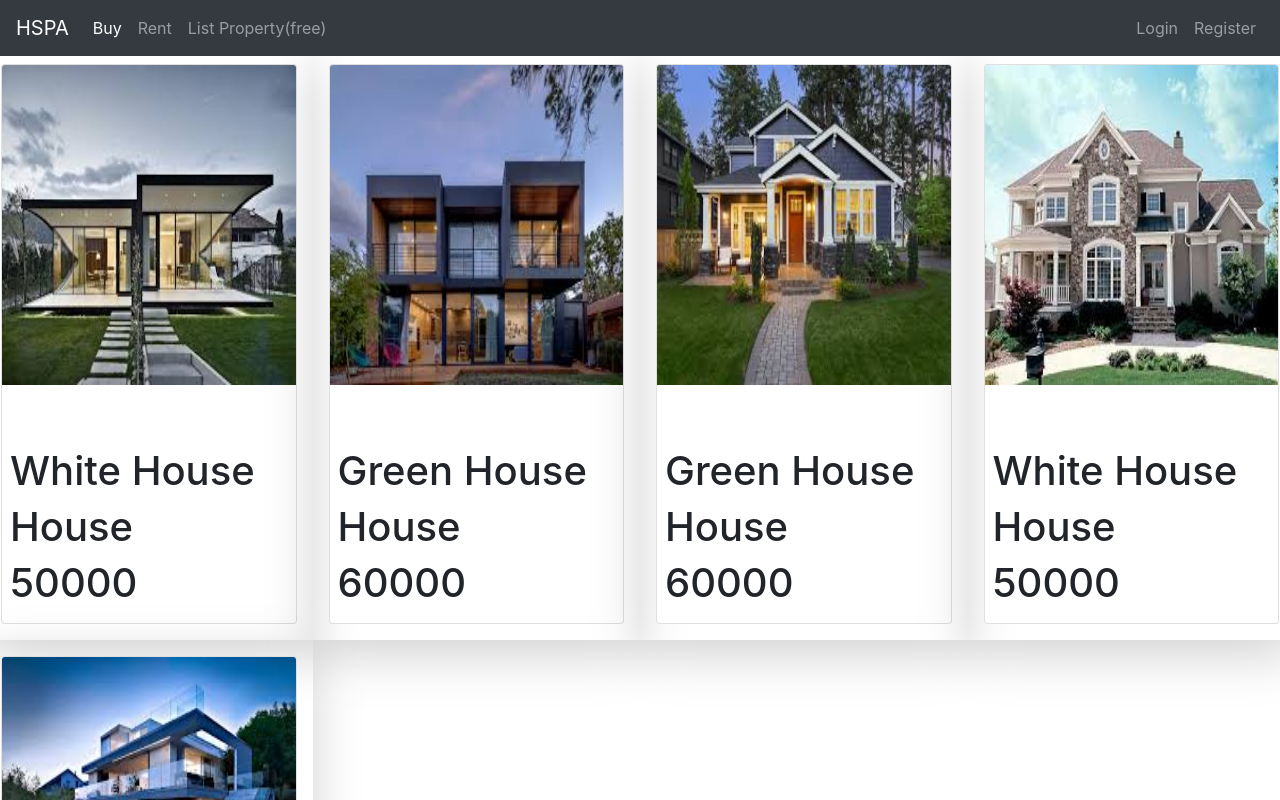
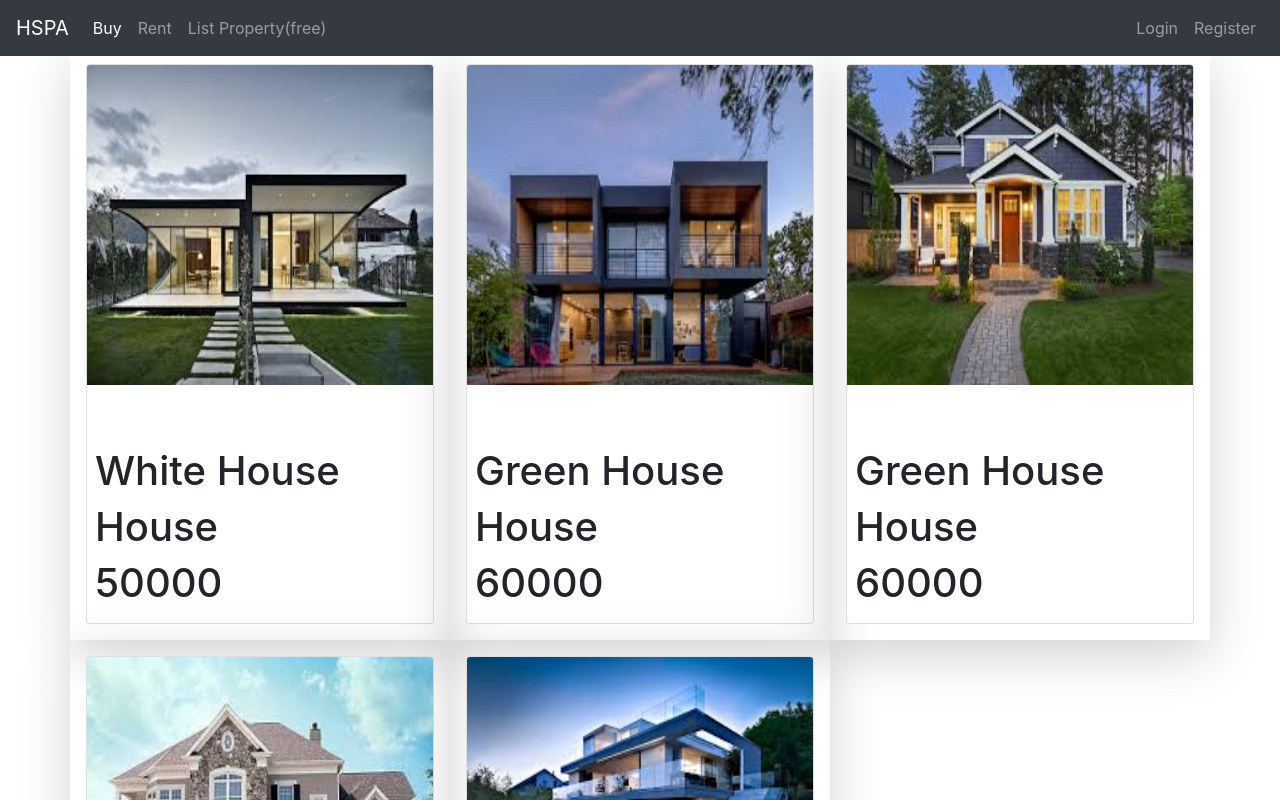
Before and after one commit to osama-morad/HSPA, an Angular app in the folder Frontend/: page / in a window 1280 px wide. Shown: the top 800 px of the page. Built offline with nearby package versions, Linux system fonts and the light colour scheme.

Commit message:
full screen

```diff
--- a/Frontend/src/app/app.component.html
+++ b/Frontend/src/app/app.component.html
@@ -1,5 +1,5 @@
 <app-nav-bar></app-nav-bar>
-<div>
+<div class="container">
     <br>
     <br>
     <!-- <app-property-list></app-property-list> -->
--- a/Frontend/src/app/property/property-list/property-list.component.html
+++ b/Frontend/src/app/property/property-list/property-list.component.html
@@ -1,5 +1,5 @@
 <div class="row">
-    <div *ngFor="let property of properties" class="shadow-lg col-lg-3 p-3">
+    <div *ngFor="let property of properties" class="shadow-lg col-lg-4 p-3">
         <app-property-card [property]="property"></app-property-card>
     </div>
 </div>
```
